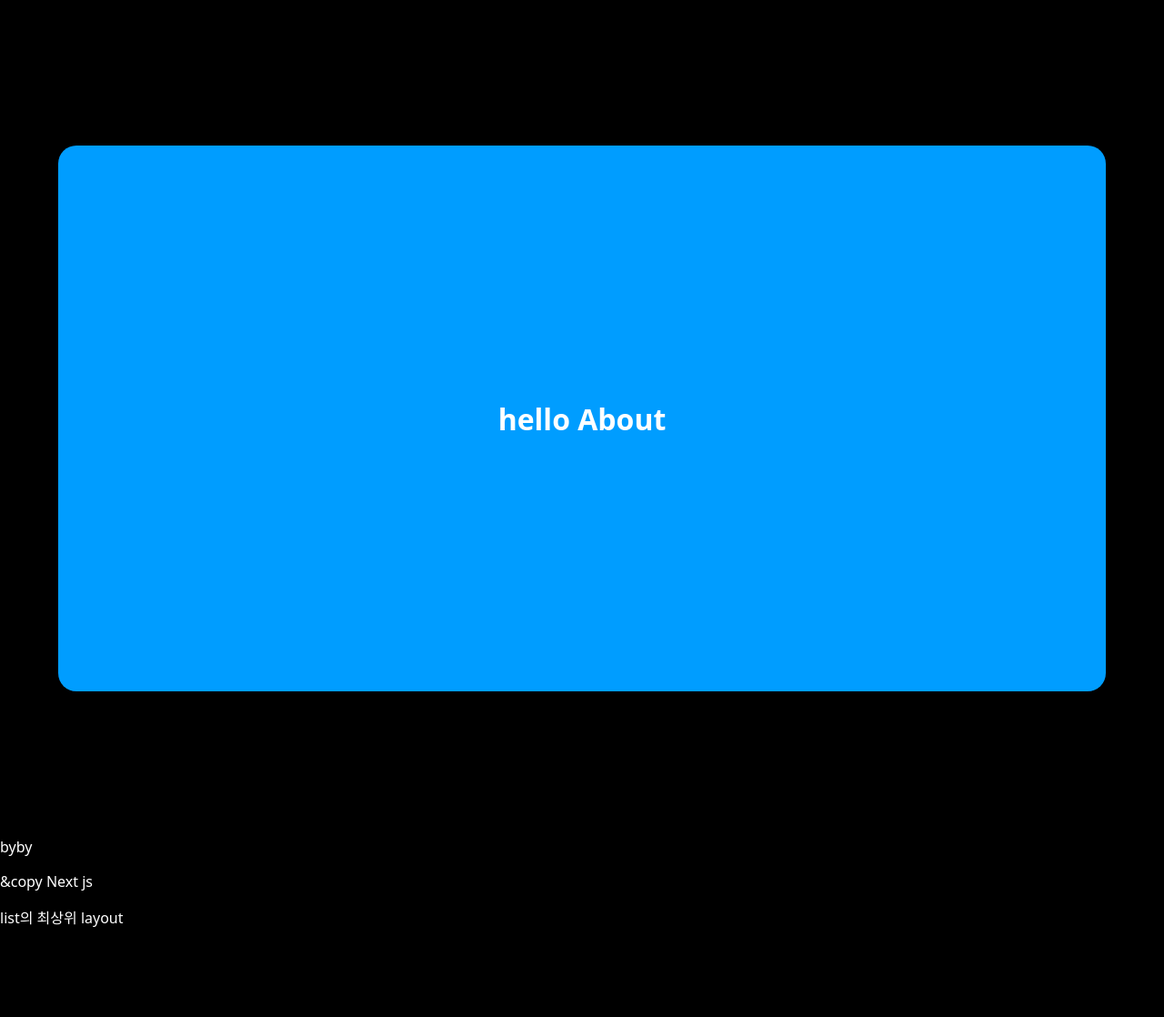
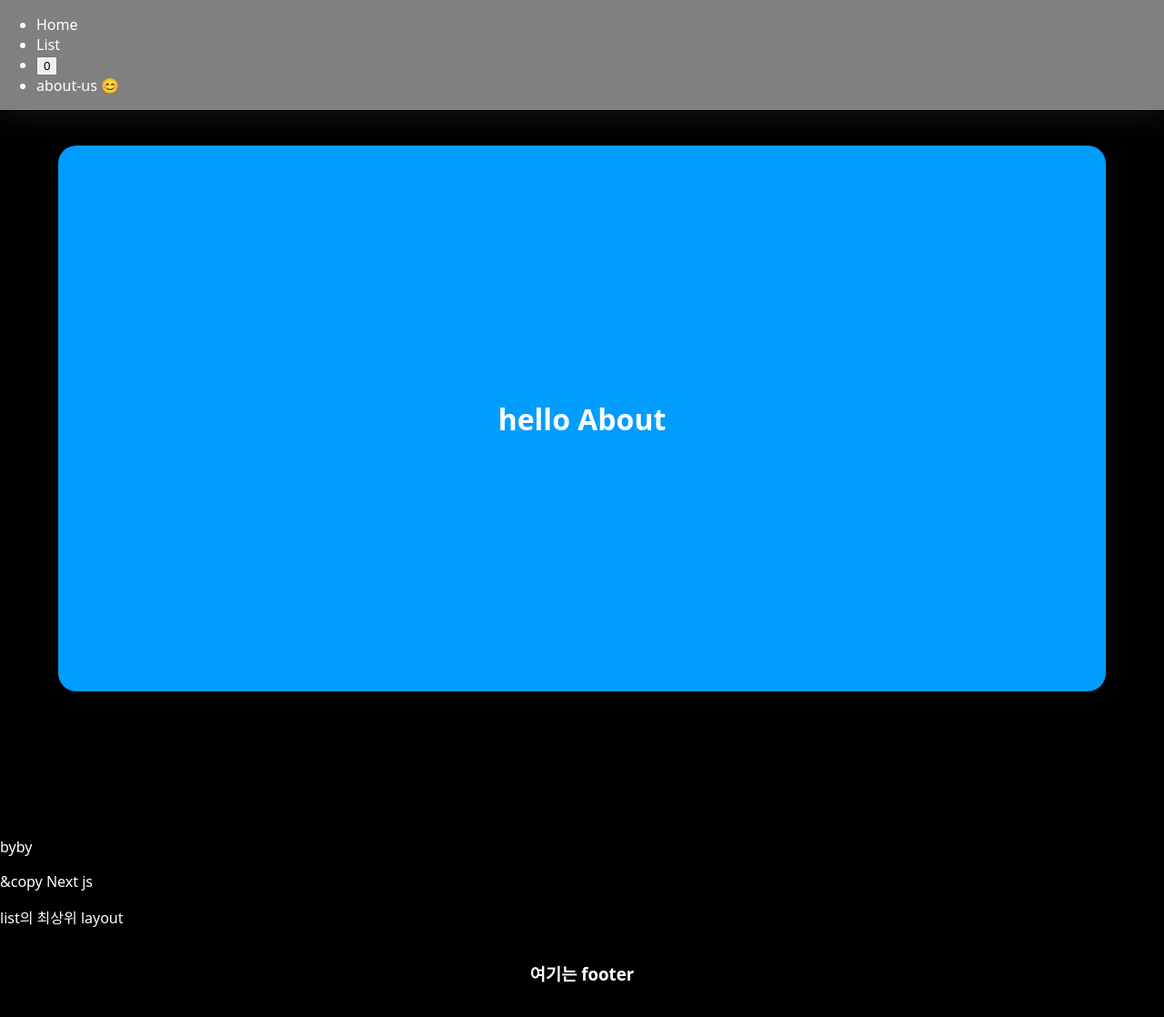
Before and after one commit to kss2002/learn-Next, a Next.js app: page /list/about-us in a window 1280 px wide. Shown: the top 1118 px of the page at 91% size. Before the commit the page ends 1036 px from the top, so only its background shows below. Built offline with nearby package versions, Linux system fonts and the light colour scheme.

Commit message:
layout children ReatNode add

```diff
--- a/src/app/layout.tsx
+++ b/src/app/layout.tsx
@@ -1,8 +1,7 @@
 import './globals.css';
 import { Geist, Geist_Mono } from 'next/font/google';
-//import Navigation from '../../components/navigation';
-//import Footer from '../../components/footer';
-// 네비게이션이랑 푸터 잠시 주석 처리 2025/4/1
+import Navigation from '../../components/navigation';
+import Footer from '../../components/footer';
 
 const geistSans = Geist({
   variable: '--font-geist-sans',
@@ -19,14 +18,18 @@ export const metadata = {
   description: 'Generated by create next app',
 };
 
-export default function RootLayout({ children }) {
+export default function RootLayout({
+  children,
+}: {
+  children: React.ReactNode;
+}) {
   // tsx 변환
   return (
     <html lang="ko">
       <body className={`${geistSans.variable} ${geistMono.variable}`}>
-        {/*         <Navigation />  */}
+        <Navigation />
         {children}
-        {/*         <Footer /> */}
+        <Footer />
       </body>
     </html>
   );
```
